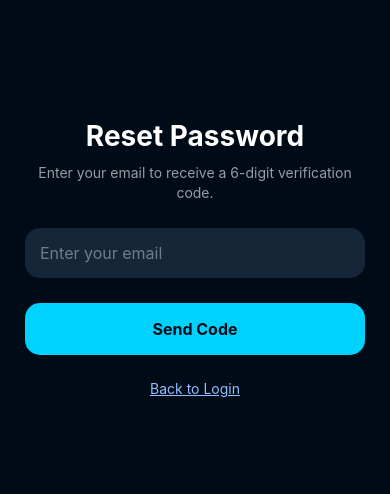
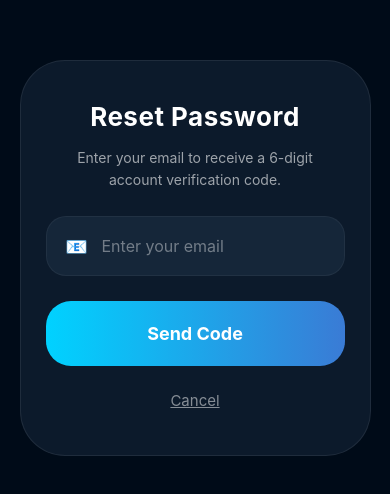
Before and after one commit to NatiTibe/SmartCampusMobile, a React Native app: screen /ForgotPassword in a window 390 px wide. Shown: the part 164-658 px from the top of the page. Built offline with nearby package versions, Linux system fonts and the light colour scheme.

Commit message:
update login screen and add forgot password screen

```diff
--- a/src/screens/ForgotPassword.tsx
+++ b/src/screens/ForgotPassword.tsx
@@ -1,107 +1,230 @@
 import React, { useState } from 'react';
-import { View, Text, TextInput, TouchableOpacity, StyleSheet, Alert, SafeAreaView } from 'react-native';
+import {
+  StyleSheet, View, Text, TextInput, TouchableOpacity,
+  KeyboardAvoidingView, Platform, Dimensions, Alert
+} from 'react-native';
+import { LinearGradient } from 'expo-linear-gradient';
 import { forgotPassword } from '../services/authService';
+
+const { width } = Dimensions.get('window');
 
 const ForgotPasswordScreen = ({ navigation }: any) => {
   const [email, setEmail] = useState('');
   const [code, setCode] = useState('');
   const [newPassword, setNewPassword] = useState('');
   const [isCodeSent, setIsCodeSent] = useState(false);
+  const [loading, setLoading] = useState(false);
 
+  // Phase 1: Request the 6-digit code
   const handleSendCode = async () => {
     if (!email) {
-      Alert.alert('Error', 'Please enter your email address.');
+      Alert.alert('Email required', 'Please enter your email address.');
       return;
     }
+
+    setLoading(true);
     try {
-      // Calls the backend to generate and email a 6-digit verification code
       await forgotPassword(email);
       Alert.alert('Success', 'A 6-digit verification code has been sent to your email.');
       setIsCodeSent(true);
     } catch (err: any) {
       Alert.alert('Error', err.message || 'Failed to send verification code.');
+    } finally {
+      setLoading(false);
     }
   };
 
+  // Phase 2: Submit code along with the new password
   const handleResetPassword = async () => {
     if (!code || !newPassword) {
-      Alert.alert('Error', 'Please fill in both the code and your new password.');
+      Alert.alert('Fields required', 'Please enter the 6-digit code and your new password.');
       return;
     }
+
+    if (code.length !== 6) {
+      Alert.alert('Invalid code', 'The verification code must be exactly 6 digits.');
+      return;
+    }
+
+    setLoading(true);
     try {
-      // Here you will link to your backend password update endpoint later
-      // e.g., await verifyCodeAndResetPassword({ email, code, newPassword });
-      Alert.alert('Success', 'Your password has been successfully reset.');
-      navigation.navigate('Login');
+      // Connecting later to your code verification backend endpoint:
+      // await verifyAndResetPassword({ email, code, newPassword });
+
+      Alert.alert('Success', 'Your password has been successfully updated.', [
+        { text: 'OK', onPress: () => navigation.navigate('Login') }
+      ]);
     } catch (err: any) {
-      Alert.alert('Error', err.message || 'Failed to reset password.');
+      Alert.alert('Reset Failed', err.message || 'Failed to update password.');
+    } finally {
+      setLoading(false);
     }
   };
 
   return (
-    <SafeAreaView style={styles.container}>
-      <View style={styles.content}>
-        <Text style={styles.title}>Reset Password</Text>
+    <View style={styles.container}>
+      <View style={styles.darkBackground} />
+
+      <KeyboardAvoidingView
+        behavior={Platform.OS === 'ios' ? 'padding' : 'height'}
+        style={styles.content}
+      >
+        <View style={styles.card}>
+          <Text style={styles.glowTitle}>Reset Password</Text>
 
           {!isCodeSent ? (
-          <>
-            <Text style={styles.subtitle}>Enter your email to receive a 6-digit verification code.</Text>
+            // Form State 1: Requesting the Code
+            <View style={styles.innerForm}>
+              <Text style={styles.subtitleText}>
+                Enter your email to receive a 6-digit account verification code.
+              </Text>
+
+              <View style={styles.inputContainer}>
+                <View style={styles.iconBox}>
+                  <Text style={styles.icon}>📧</Text>
+                </View>
                 <TextInput
                   placeholder="Enter your email"
                   placeholderTextColor="rgba(255,255,255,0.4)"
+                  style={styles.input}
                   value={email}
                   onChangeText={setEmail}
+                  autoCapitalize="none"
+                  keyboardType="email-address"
+                  editable={!loading}
+                />
+              </View>
+
+              <TouchableOpacity style={styles.actionBtn} onPress={handleSendCode} disabled={loading}>
+                <LinearGradient
+                  colors={['#00d2ff', '#3a7bd5']}
+                  start={{x: 0, y: 0}} end={{x: 1, y: 0}}
+                  style={styles.btnGradient}
+                >
+                  <Text style={styles.actionBtnText}>{loading ? 'Sending...' : 'Send Code'}</Text>
+                </LinearGradient>
+              </TouchableOpacity>
+            </View>
+          ) : (
+            // Form State 2: Code input and password modification fields
+            <View style={styles.innerForm}>
+              <Text style={styles.subtitleText}>
+                Enter the 6-digit code sent to <Text style={styles.emailHighlight}>{email}</Text> and type your new password.
+              </Text>
+
+              <View style={styles.inputContainer}>
+                <View style={styles.iconBox}>
+                  <Text style={styles.icon}>🔢</Text>
+                </View>
+                <TextInput
+                  placeholder="6-Digit Code"
+                  placeholderTextColor="rgba(255,255,255,0.4)"
                   style={styles.input}
-              keyboardType="email-address"
-              autoCapitalize="none"
-            />
-            <TouchableOpacity style={styles.btn} onPress={handleSendCode}>
-              <Text style={styles.btnText}>Send Code</Text>
-            </TouchableOpacity>
-          </>
-        ) : (
-          <>
-            <Text style={styles.subtitle}>Enter the 6-digit code sent to {email} and choose a new password.</Text>
-            <TextInput
-              placeholder="6-Digit Verification Code"
-              placeholderTextColor="rgba(255,255,255,0.4)"
                   value={code}
                   onChangeText={setCode}
-              style={styles.input}
                   keyboardType="number-pad"
                   maxLength={6}
+                  editable={!loading}
                 />
+              </View>
+
+              <View style={styles.inputContainer}>
+                <View style={styles.iconBox}>
+                  <Text style={styles.icon}>🔒</Text>
+                </View>
                 <TextInput
                   placeholder="New Password"
                   placeholderTextColor="rgba(255,255,255,0.4)"
+                  style={styles.input}
                   value={newPassword}
                   onChangeText={setNewPassword}
-              style={styles.input}
                   secureTextEntry
+                  editable={!loading}
                 />
-            <TouchableOpacity style={styles.btn} onPress={handleResetPassword}>
-              <Text style={styles.btnText}>Reset Password</Text>
+              </View>
+
+              <TouchableOpacity style={styles.actionBtn} onPress={handleResetPassword} disabled={loading}>
+                <LinearGradient
+                  colors={['#00d2ff', '#3a7bd5']}
+                  start={{x: 0, y: 0}} end={{x: 1, y: 0}}
+                  style={styles.btnGradient}
+                >
+                  <Text style={styles.actionBtnText}>{loading ? 'Updating...' : 'Reset Password'}</Text>
+                </LinearGradient>
               </TouchableOpacity>
-          </>
+            </View>
           )}
 
-        <TouchableOpacity onPress={() => navigation.goBack()}>
-          <Text style={styles.cancelText}>Back to Login</Text>
+          <TouchableOpacity style={styles.cancelButton} onPress={() => navigation.goBack()} disabled={loading}>
+            <Text style={styles.cancelText}>Cancel</Text>
           </TouchableOpacity>
         </View>
-    </SafeAreaView>
+      </KeyboardAvoidingView>
+    </View>
   );
 };
 
 const styles = StyleSheet.create({
-  container: { flex: 1, backgroundColor: '#000b18' },
-  content: { flex: 1, padding: 25, justifyContent: 'center' },
-  title: { color: '#fff', fontSize: 28, fontWeight: 'bold', marginBottom: 10, textAlign: 'center' },
-  subtitle: { color: 'rgba(255,255,255,0.6)', fontSize: 14, marginBottom: 25, textAlign: 'center', lineHeight: 20 },
-  input: { backgroundColor: '#152639', padding: 15, borderRadius: 15, color: '#fff', marginBottom: 15, fontSize: 16 },
-  btn: { backgroundColor: '#00d2ff', padding: 16, borderRadius: 15, alignItems: 'center', marginTop: 10 },
-  btnText: { color: '#000b18', fontWeight: 'bold', fontSize: 16 },
-  cancelText: { color: '#8fbfff', textAlign: 'center', marginTop: 25, fontSize: 14, textDecorationLine: 'underline' }
+  container: { flex: 1 },
+  darkBackground: {
+    ...StyleSheet.absoluteFillObject,
+    backgroundColor: '#000b18'
+  },
+  content: { flex: 1, justifyContent: 'center', alignItems: 'center' },
+  card: {
+    width: width * 0.9,
+    backgroundColor: '#0c1a2b',
+    borderRadius: 45,
+    paddingVertical: 40,
+    paddingHorizontal: 25,
+    borderWidth: 1,
+    borderColor: 'rgba(255,255,255,0.08)',
+    alignItems: 'center',
+  },
+  glowTitle: {
+    color: '#fff',
+    fontSize: 26,
+    fontWeight: 'bold',
+    marginBottom: 15,
+    textAlign: 'center',
+    letterSpacing: 0.5
+  },
+  innerForm: {
+    width: '100%',
+    alignItems: 'center'
+  },
+  subtitleText: {
+    color: 'rgba(255,255,255,0.6)',
+    fontSize: 14,
+    textAlign: 'center',
+    lineHeight: 22,
+    marginBottom: 25,
+    paddingHorizontal: 5
+  },
+  emailHighlight: {
+    color: '#00d2ff',
+    fontWeight: '600'
+  },
+  inputContainer: {
+    flexDirection: 'row',
+    alignItems: 'center',
+    backgroundColor: '#152639',
+    borderRadius: 20,
+    paddingHorizontal: 15,
+    height: 60,
+    width: '100%',
+    marginBottom: 15,
+    borderWidth: 1,
+    borderColor: 'rgba(255,255,255,0.05)'
+  },
+  iconBox: { width: 30, alignItems: 'center' },
+  icon: { fontSize: 18 },
+  input: { flex: 1, color: '#fff', fontSize: 16, paddingLeft: 10 },
+  actionBtn: { width: '100%', height: 65, borderRadius: 25, overflow: 'hidden', marginTop: 10 },
+  btnGradient: { flex: 1, justifyContent: 'center', alignItems: 'center' },
+  actionBtnText: { color: '#fff', fontSize: 18, fontWeight: 'bold' },
+  cancelButton: { marginTop: 20, padding: 5 },
+  cancelText: { color: 'rgba(255,255,255,0.5)', fontSize: 15, textDecorationLine: 'underline' }
 });
 
 export default ForgotPasswordScreen;
--- a/src/services/authService.js
+++ b/src/services/authService.js
@@ -30,11 +30,10 @@ export const login = async (credentials) => {
 };
 
 /**
- * Sends a request to the backend to generate a 6-digit code instead of a link
+ * Calls backend password recovery api setup to dispatch 6-digit codes
  */
 export const forgotPassword = async (email) => {
   try {
-    // Corrected route context to match backend architecture patterns securely
     const response = await apiClient.post('/auth/forgot-password', { email });
 
     if (response && response.data) {
@@ -48,3 +47,18 @@ export const forgotPassword = async (email) => {
     throw new Error(errorMessage);
   }
 };
+
+/**
+ * Alternative wrapper for password reset requests targeting the same route
+ */
+export const requestPasswordReset = async (email) => {
+  try {
+    const response = await apiClient.post('/auth/forgot-password', { email });
+    return response.data;
+  } catch (error) {
+    const err = error;
+    const errorMessage = err?.response?.data?.message || err?.message || 'Reset request failed';
+    console.error('Forgot Password Failed:', errorMessage);
+    throw new Error(errorMessage);
+  }
+};
```
Lines whose indentation alone changed are shown as unchanged.
